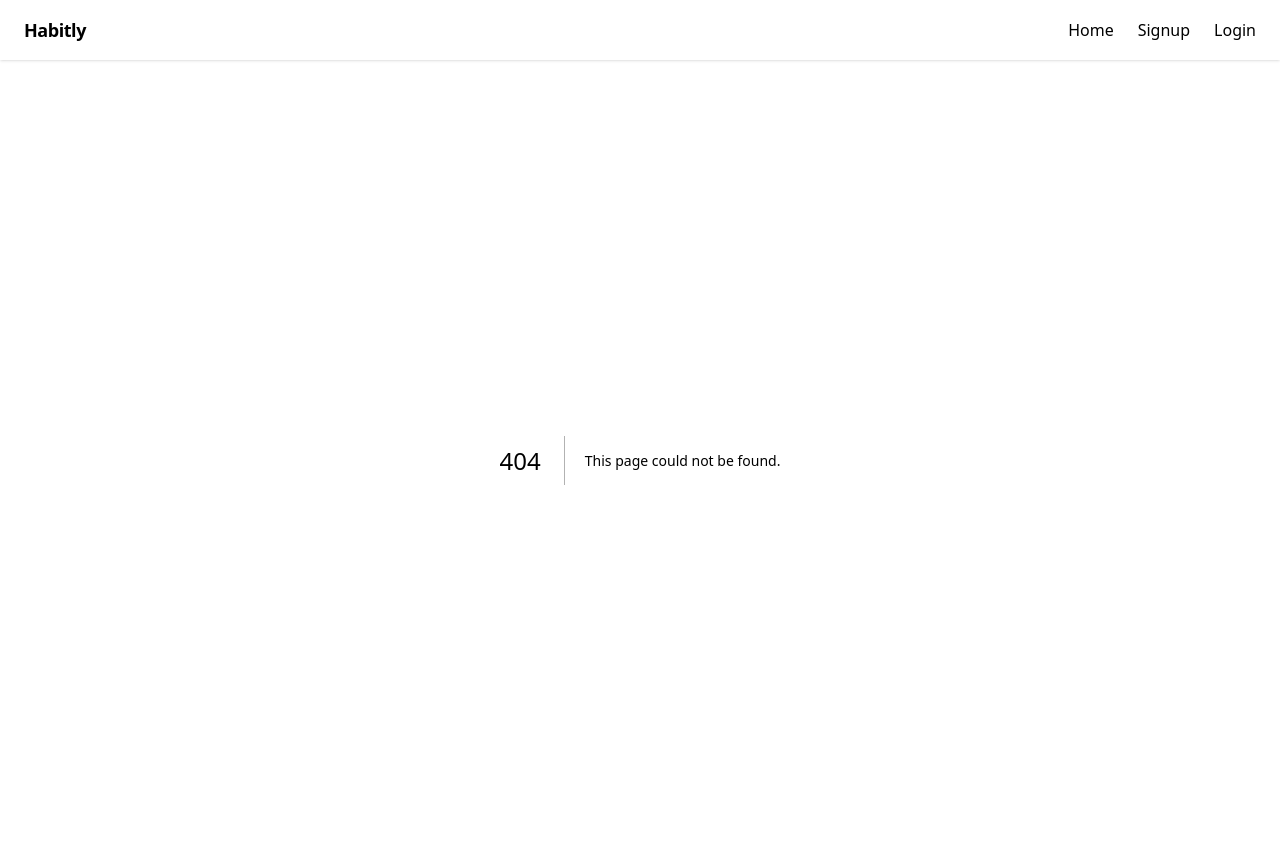
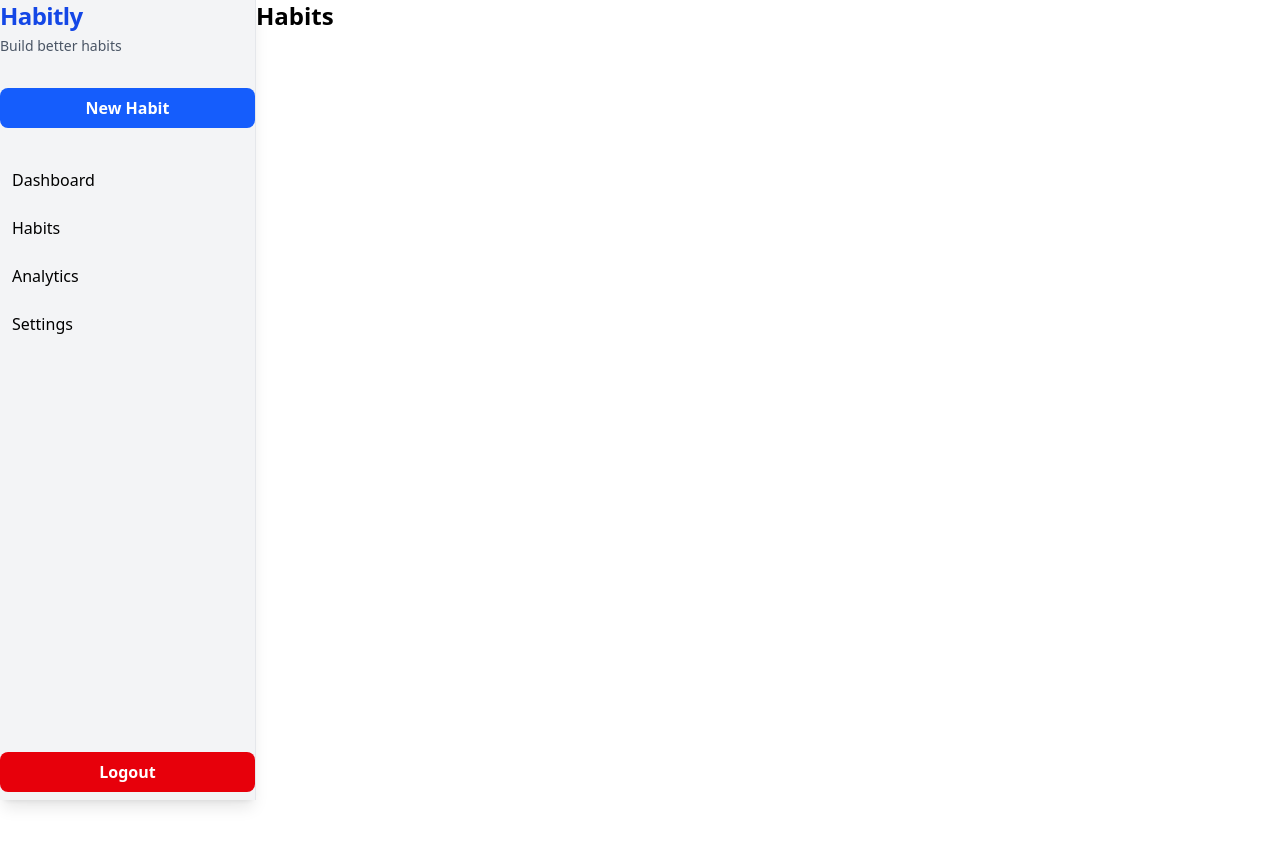
Before and after one commit to deepakmardii/habitly, a Next.js app: page /habits in a window 1280 px wide. Before the commit this address had no page. Shown: the top 846 px of the page. After the commit the page ends 800 px from the top, so only its background shows below. Built offline with nearby package versions, Linux system fonts and the light colour scheme.

Commit message:
sidebar with dummy pages

```diff
--- /dev/null
+++ b/app/analytics/layout.js
@@ -0,0 +1,10 @@
+import Sidebar from "../components/Sidebar";
+
+export default function AnalyticsLayout({ children }) {
+  return (
+    <>
+      <Sidebar />
+      <main className="ml-64 flex-1">{children}</main>
+    </>
+  );
+}
--- /dev/null
+++ b/app/analytics/page.js
@@ -0,0 +1,3 @@
+export default function Analytics() {
+  return <h1 className="text-2xl font-bold">Analytics</h1>;
+}
--- /dev/null
+++ b/app/components/Sidebar.js
@@ -0,0 +1,30 @@
+"use client";
+import Link from "next/link";
+
+export default function Sidebar() {
+  return (
+    <aside className="fixed left-0 top-0 h-screen w-64 bg-gray-100 text-black shadow-lg flex flex-col border-r border-gray-200 z-40">
+      <div className="mb-8">
+        <h1 className="text-2xl font-bold text-blue-700 tracking-tight">Habitly</h1>
+        <p className="text-gray-600 text-sm mt-1">Build better habits</p>
+      </div>
+      <button className="mb-8 px-4 py-2 bg-blue-600 text-white rounded-lg font-semibold hover:bg-blue-700 transition">New Habit</button>
+      <nav className="flex flex-col gap-2 flex-1">
+        <Link href="/dashboard" className="px-3 py-2 rounded hover:bg-gray-200 font-medium text-black transition">Dashboard</Link>
+        <Link href="/habits" className="px-3 py-2 rounded hover:bg-gray-200 font-medium text-black transition">Habits</Link>
+        <Link href="/analytics" className="px-3 py-2 rounded hover:bg-gray-200 font-medium text-black transition">Analytics</Link>
+        <Link href="/settings" className="px-3 py-2 rounded hover:bg-gray-200 font-medium text-black transition">Settings</Link>
+      </nav>
+      <button
+        onClick={() => {
+          localStorage.removeItem("isLoggedIn");
+          document.cookie = "isLoggedIn=false; path=/; expires=Thu, 01 Jan 1970 00:00:00 GMT; SameSite=Lax";
+          window.location.href = "/";
+        }}
+        className="w-full mt-auto px-4 py-2 bg-red-600 text-white rounded-lg font-semibold hover:bg-red-700 transition mb-2"
+      >
+        Logout
+      </button>
+    </aside>
+  );
+}
--- /dev/null
+++ b/app/dashboard/layout.js
@@ -0,0 +1,10 @@
+import Sidebar from "../components/Sidebar";
+
+export default function DashboardLayout({ children }) {
+  return (
+    <>
+      <Sidebar />
+      <main className="ml-64 flex-1">{children}</main>
+    </>
+  );
+}
--- /dev/null
+++ b/app/habits/layout.js
@@ -0,0 +1,10 @@
+import Sidebar from "../components/Sidebar";
+
+export default function HabitsLayout({ children }) {
+  return (
+    <>
+      <Sidebar />
+      <main className="ml-64 flex-1">{children}</main>
+    </>
+  );
+}
--- /dev/null
+++ b/app/habits/page.js
@@ -0,0 +1,3 @@
+export default function Habits() {
+  return <h1 className="text-2xl font-bold">Habits</h1>;
+}
--- a/app/layout.js
+++ b/app/layout.js
@@ -1,6 +1,5 @@
 import { Geist, Geist_Mono } from "next/font/google";
 import "./globals.css";
-import Navbar from "./components/Navbar";
 
 const geistSans = Geist({
   variable: "--font-geist-sans",
@@ -23,7 +22,6 @@ export default function RootLayout({ children }) {
       <body
         className={`${geistSans.variable} ${geistMono.variable} antialiased`}
       >
-        <Navbar />
         {children}
       </body>
     </html>
--- a/app/page.js
+++ b/app/page.js
@@ -1,8 +1,11 @@
 "use client";
+import Navbar from "./components/Navbar";
 import Image from "next/image";
 
 export default function Home() {
   return (
+    <>
+      <Navbar />
       <div className="font-sans min-h-screen bg-gradient-to-b from-white to-gray-100 dark:from-black dark:to-gray-900">
         {/* Hero Section */}
         <section className="flex flex-col items-center justify-center py-20 gap-6">
@@ -70,5 +73,6 @@ export default function Home() {
           <p className="text-gray-600 dark:text-gray-300">Already have an account? <a href="/login" className="underline text-blue-600">Log in</a></p>
         </section>
       </div>
+    </>
   );
 }
--- /dev/null
+++ b/app/settings/layout.js
@@ -0,0 +1,10 @@
+import Sidebar from "../components/Sidebar";
+
+export default function SettingsLayout({ children }) {
+  return (
+    <>
+      <Sidebar />
+      <main className="ml-64 flex-1">{children}</main>
+    </>
+  );
+}
--- /dev/null
+++ b/app/settings/page.js
@@ -0,0 +1,3 @@
+export default function Settings() {
+  return <h1 className="text-2xl font-bold">Settings</h1>;
+}
```
Lines whose indentation alone changed are shown as unchanged.
